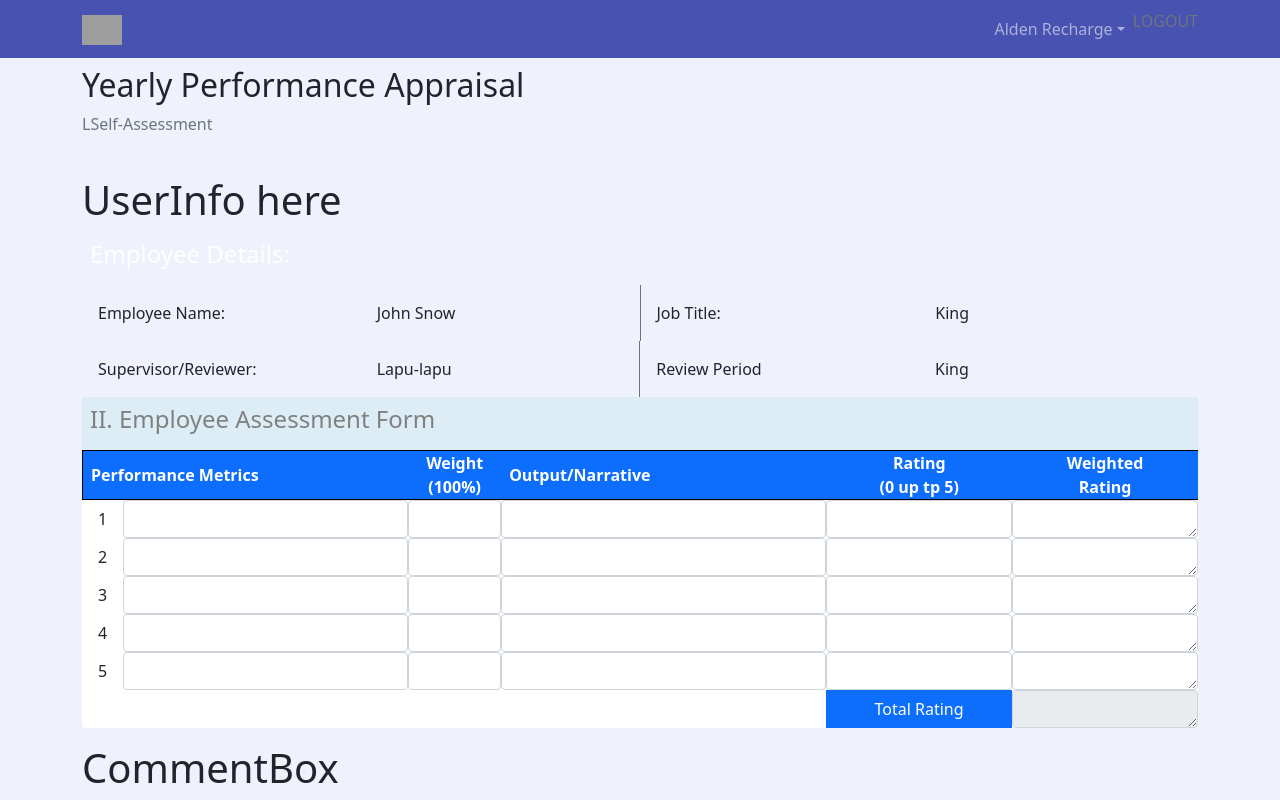
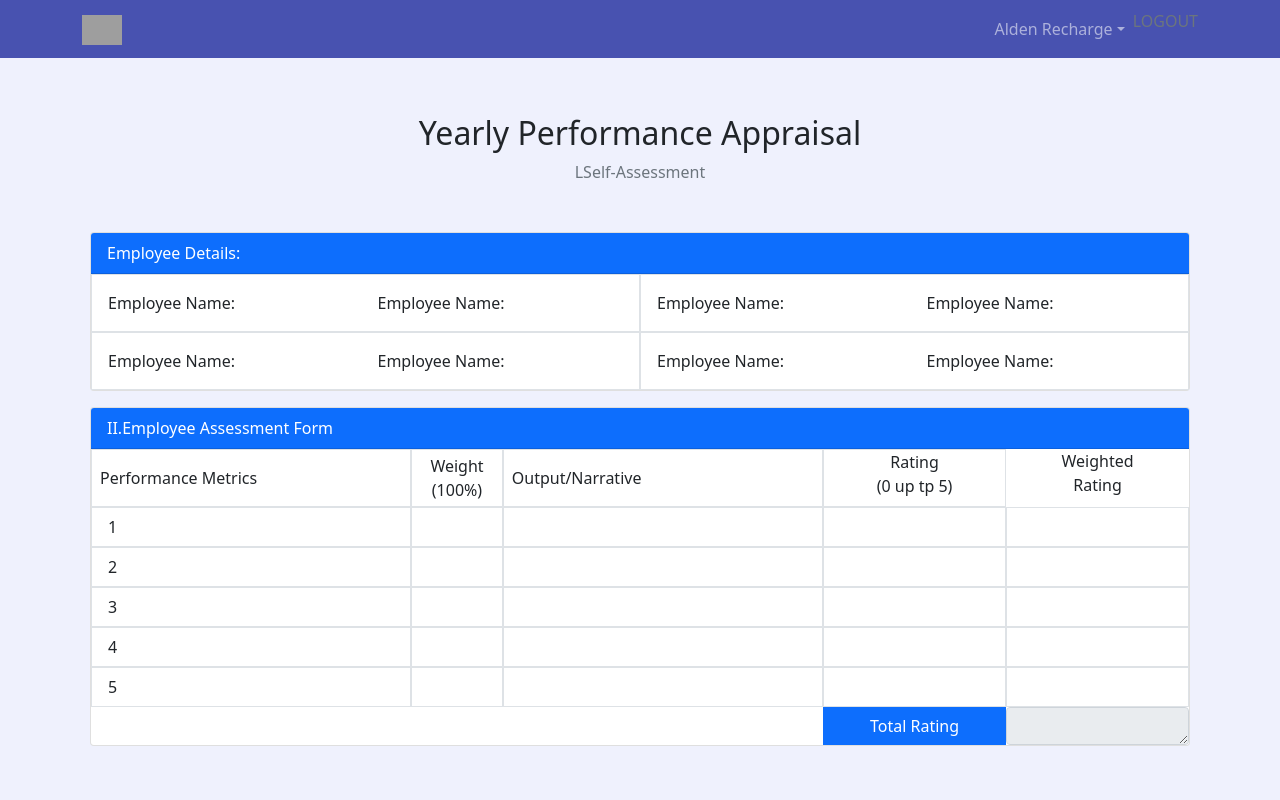
Before and after one commit to chxtrmnbo/employee_appraisal_react_ui, a React (Create React App) app: page /Assessment in a window 1280 px wide. Built offline with nearby package versions, Linux system fonts and the light colour scheme; grey boxes are pictures that could not be loaded.

Commit message:
Updated everything
Updated everything

```diff
--- a/src/components/FormTable.js
+++ b/src/components/FormTable.js
@@ -5,99 +5,22 @@ export default function FormTable(props) {
     const metrics = [1, 2, 3, 4, 5]
     return (
         <>
-            <Row className="py-2 mb-3">
-                <Col>
-                    <Title title="Yearly Performance Appraisal" subtitle="Self-Assessment" />
-                </Col>
-            </Row>
-            <Row>
-                <Col>
-                    <h1>UserInfo here</h1>
-                </Col>
-            </Row>
 
-            <Row className="text-white fw-bold p-2 g-0 header-background">
-                <Col>
-                    <h4>Employee Details:</h4>
-                </Col>
-            </Row>
-            <Row className="g-0">
-                <Col lg={{ order: 'first' }} className="p-3">
-                    <div>
-                        Employee Name:
-                    </div>
-                </Col>
-                <Col className="border border-1 border-secondary border-start-0 border-top-0 border-bottom-0 p-3">
-                    <div>
-                        John Snow
-                    </div>
-                </Col>
-                <Col className="p-3">
-                    <div>
-                        Job Title:
-                    </div>
-                </Col>
-                <Col className="p-3">
-                    <div>
-                        King
-                    </div>
-                </Col>
-            </Row>
-            <Row className="g-0 ">
-                <Col lg={{ order: 'first' }} className="p-3">
-                    <div>
-                        Supervisor/Reviewer:
-                    </div>
-                </Col>
-                <Col className="border border-1 border-secondary border-start-0 border-top-0 border-bottom-0 p-3">
-                    <div>
-                        Lapu-lapu
-                    </div>
-                </Col>
-                <Col className="p-3">
-                    <div>
-                        Review Period
-                    </div>
-                </Col>
-                <Col lg={3} className="p-3">
-                    <div>
-                        King
-                    </div>
-                </Col>
-            </Row>
-
-
-            <Row >
-                <Col style={{ width: '100' }}>
-                    <Card className="border-0">
-
-                        <Row className="g-0 p-2" style={{ backgroundColor: '#DDEDF5', color: 'gray' }}>
-                            <Col>
-                                <h4>II. Employee Assessment Form</h4>
-                            </Col>
-                        </Row>
-                        <Row
-                            style={{
-                                borderTop: "1px solid black",
-                                borderLeft: "1px solid black",
-                                borderBottom: "1px solid black",
-                            }}
-                            className="row-border text-center bg-primary text-white  g-0 fw-bold "
-                        >
-                            <Col className="  d-flex  align-items-center">
+            <Row className="row-border text-center g-0">
+                <Col className="d-flex align-items-center border border-1  py-2">
                     <div className="px-2 ">
                         Performance Metrics
                     </div>
                 </Col>
-                            <Col lg={1} className="d-flex justify-content-center ">
+                <Col lg={1} className="d-flex justify-content-center border border-1  py-1">
                     Weight <br /> (100%)
                 </Col>
-                            <Col className="d-flex align-items-center ">
+                <Col className="d-flex align-items-center border border-1">
                     <div className="px-2">
                         Output/Narrative
                     </div>
                 </Col>
-                            <Col lg={2} className="d-flex justify-content-center ">
+                <Col lg={2} className="d-flex justify-content-center border border-1">
                     Rating <br /> (0 up tp 5)
                 </Col>
                 <Col lg={2} className="d-flex justify-content-center">
@@ -108,19 +31,20 @@ export default function FormTable(props) {
             {
                 metrics.map((el, count) => (
                     <Row className="g-0">
-                                    <Col className="d-flex align-items-center">
+                        <Col className="d-flex align-items-center border border-1" >
                             <span className="px-3" >{count + 1}</span>
                             <Form.Control
-                                            style={{ resize: "none", overflow: 'hidden' }}
+                                style={{ resize: "none", overflow: 'hidden', border: 0 }}
                                 as="textarea"
                                 rows={1}
                                 name="metric"
                                 maxLength={80}
                             />
                         </Col>
-                                    <Col lg={1} className="column-border">
+                        <Col lg={1} className="column-border  border border-1">
                             <Form.Control
-                                            style={{ resize: "none", overflow: 'hidden' }}
+                                style={{ resize: "none", overflow: 'hidden', border: 0 }}
+
                                 as="textarea"
                                 rows={1}
                                 name="weight"
@@ -128,18 +52,20 @@ export default function FormTable(props) {
                                 className="text-end"
                             />
                         </Col>
-                                    <Col className="column-border">
+                        <Col className="column-border  border border-1">
                             <Form.Control
-                                            style={{ resize: "none", overflow: 'hidden' }}
+                                style={{ resize: "none", overflow: 'hidden', border: 0 }}
+
                                 as="textarea"
                                 rows={1}
                                 name="output"
                                 maxLength={80}
                             />
                         </Col>
-                                    <Col lg={2} className="column-border">
+                        <Col lg={2} className="column-border  border border-1">
                             <Form.Control
-                                            style={{ resize: "none", overflow: 'hidden' }}
+                                style={{ resize: "none", overflow: 'hidden', border: 0 }}
+
                                 as="textarea"
                                 rows={1}
                                 name="rating"
@@ -147,8 +73,10 @@ export default function FormTable(props) {
                                 className="text-end"
                             ></Form.Control>
                         </Col>
-                                    <Col lg={2}>
+                        <Col lg={2} className="column-border  border border-1">
                             <Form.Control
+                                style={{ resize: "none", overflow: 'hidden', border: 0 }}
+
                                 as="textarea"
                                 rows={1}
                                 name="rating"
@@ -172,14 +100,6 @@ export default function FormTable(props) {
                     <Form.Control as="textarea" rows={1} readOnly />
                 </Col>
             </Row>
-                    </Card>
-                </Col>
-            </Row>
-            <Row className="mt-3">
-                <Col>
-                    <h1>CommentBox</h1>
-                </Col>
-            </Row>
         </>
     )
 }
--- a/src/components/UserInfo.js
+++ b/src/components/UserInfo.js
@@ -0,0 +1,60 @@
+import React from 'react'
+import { Row, Col, Card, Form } from 'react-bootstrap'
+
+export default function UserInfo() {
+    return (
+        <>
+            <Card >
+                <Card.Header className="bg-primary text-white">
+                    Employee Details:
+                </Card.Header>
+                <Row className="g-0">
+                    <Col className="p-3 border border-1">
+                        <Row>
+                            <Col>
+                                <span> Employee Name:</span>
+                            </Col>
+                            <Col>
+                                <span> Employee Name:</span>
+                            </Col>
+                        </Row>
+                    </Col>
+
+                    <Col className="p-3 border border-1">
+                        <Row>
+                            <Col>
+                                <span> Employee Name:</span>
+                            </Col>
+                            <Col>
+                                <span> Employee Name:</span>
+                            </Col>
+                        </Row>
+                    </Col>
+                </Row>
+                <Row className="g-0">
+                    <Col className="p-3 border border-1">
+                        <Row>
+                            <Col className="">
+                                <span> Employee Name:</span>
+                            </Col>
+                            <Col>
+                                <span> Employee Name:</span>
+                            </Col>
+                        </Row>
+                    </Col>
+
+                    <Col className="p-3  border border-1">
+                        <Row>
+                            <Col>
+                                <span> Employee Name:</span>
+                            </Col>
+                            <Col>
+                                <span> Employee Name:</span>
+                            </Col>
+                        </Row>
+                    </Col>
+                </Row>
+            </Card>
+        </>
+    )
+}
--- a/src/index.css
+++ b/src/index.css
@@ -21,6 +21,12 @@ input.form-control {
   border: 1px solid #e3e3e3;
 }
 
+textarea.form-control {
+  border: none;
+  color: red;
+  border-radius: 0;
+}
+
 .btn-primary {
   background: #0052A0
 }
--- a/src/pages/RateeAssessment.js
+++ b/src/pages/RateeAssessment.js
@@ -1,9 +1,34 @@
 import React from 'react'
+import { Row, Col, Card, Form } from 'react-bootstrap'
+import Title from '../components/Title'
 import FormTable from '../components/FormTable'
+import UserInfo from '../components/UserInfo'
 export default function RateeAssessment() {
     return (
-        <div>
-            <FormTable />
-        </div>
+        <>
+            <Row className="py-2 mb-3 mt-5">
+                <Col className="text-center">
+                    <Title title="Yearly Performance Appraisal" subtitle="Self-Assessment" />
+                </Col>
+            </Row>
+            <Row className="g-0 p-2 " >
+                <Col>
+                    <UserInfo />
+                </Col>
+            </Row>
+
+            <Row className="g-0 p-2 " >
+                <Col>
+                    <Card>
+                        <Card.Header className="bg-primary text-white">
+                            <span>II.Employee Assessment Form</span>
+                        </Card.Header>
+                        <FormTable />
+
+                    </Card>
+                </Col>
+            </Row>
+
+        </>
     )
 }
```
Lines whose indentation alone changed are shown as unchanged.
